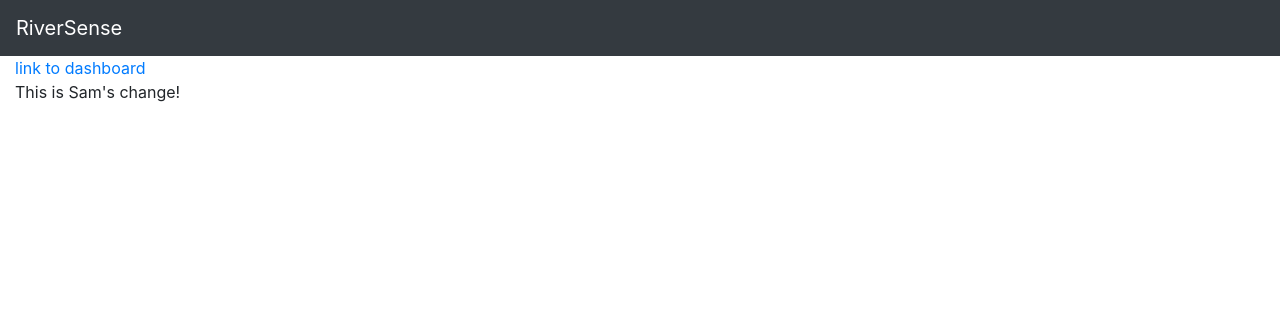
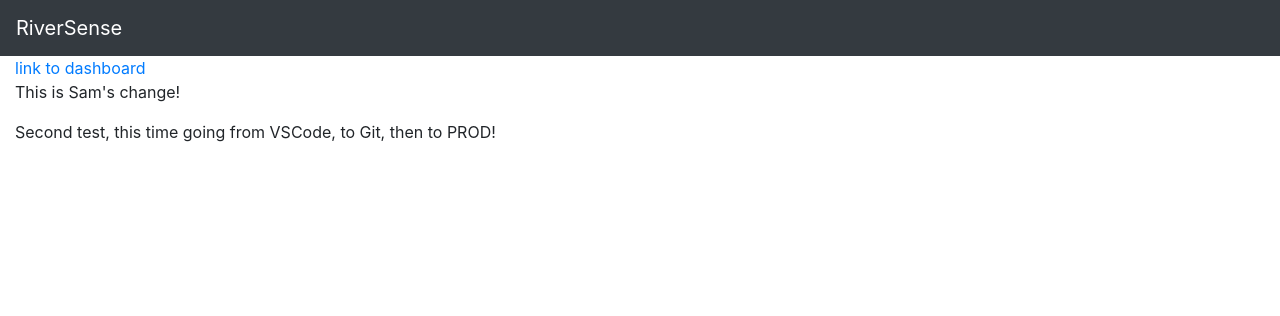
Before and after one commit to zachkohl/Rubicon_Sensors, a Flask app: page / in a window 1280 px wide. Shown: the top 316 px of the page. Run offline with Flask 2, Linux system fonts and the light colour scheme; some libraries are stand-ins or nearby versions.

Commit message:
test to push from VScode to git to PROD

```diff
--- a/templates/home.html
+++ b/templates/home.html
@@ -9,6 +9,7 @@
     <div class = 'col-lg-12'>
 <a href ="/dashboard.html">link to dashboard</a>
 <p>This is Sam's change!</p>
+<p>Second test, this time going from VSCode, to Git, then to PROD!</p>
 
 
 </div>
```
